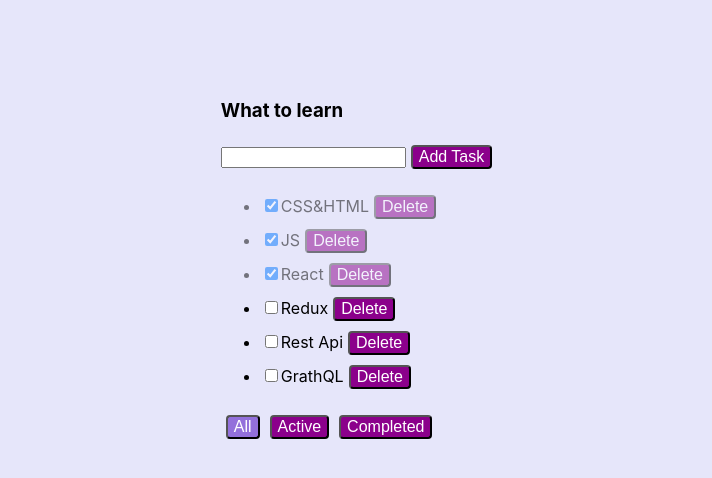
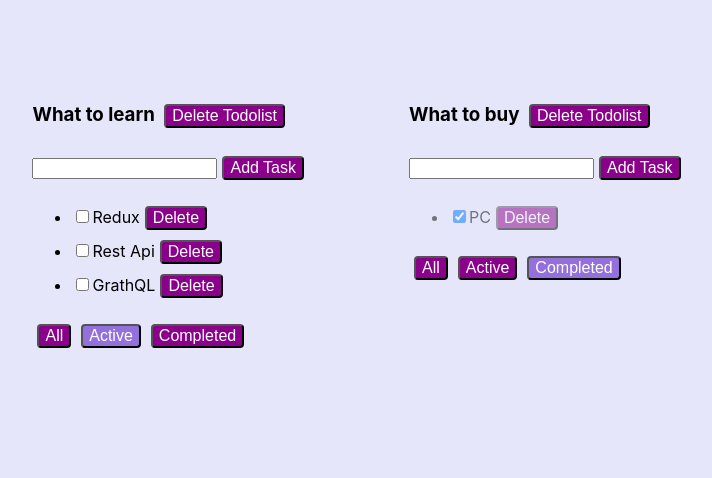
Before and after one commit to VeloboSAS/todolistTS, a React (Create React App) app: page / in a window 1280 px wide. Shown: the top 478 px of the page, without its empty margins (281-993 px from the left). Built offline with nearby package versions, Linux system fonts and the light colour scheme.

Commit message:
add, delete todolist

```diff
--- a/src/App.tsx
+++ b/src/App.tsx
@@ -1,68 +1,106 @@
-import React, { useState } from "react";
+import { useState } from "react";
 import { v4 } from "uuid";
 import "./App.css";
-import {  Todolist } from "./component/todolist/todolist";
+import { Todolist } from "./component/todolist/todolist";
 
 export type FilterValuesType = "all" | "completed" | "active";
 
+type TodolistType = {
+  id: string;
+  title: string;
+  filter: FilterValuesType;
+};
+
 function App() {
-  let [tasks, setTasks] = useState([
+
+  function removeTask(id: string, todolistId: string) {
+    let tasks = tasksObj[todolistId]
+    let filteredTasks = tasks.filter((t) => t.id !== id);
+    tasksObj[todolistId] = filteredTasks
+    setTasks({...tasksObj});
+  }
+
+  function addTask(title: string, todolistId: string) {
+    let newTask = { id: v4(), title: title, isDone: false };
+    let tasks = tasksObj[todolistId]
+    let newTasks = [newTask, ...tasks];
+    tasksObj[todolistId] = newTasks
+    setTasks({...tasksObj});
+  }
+
+  function changeStatus(taskId: string, isDone: boolean, todolistId: string) {
+    let tasks = tasksObj[todolistId]
+    let task = tasks.find((t) => t.id === taskId);
+    if (task) {
+      task.isDone = isDone;
+    }
+    setTasks({...tasksObj});
+  }
+
+  function changeFilter(value: FilterValuesType, todolistId: string) {
+    let todolist = todolists.find((tl) => tl.id === todolistId);
+    if (todolist) {
+      todolist.filter = value;
+      setTodolist([...todolists]);
+    }
+  }
+  let todolistId1 = v4();
+  let todolistId2 = v4();
+
+  let [todolists, setTodolist] = useState<Array<TodolistType>>([
+    { id: todolistId1, title: "What to learn", filter: "active" },
+    { id: todolistId2, title: "What to buy", filter: "completed" },
+  ]);
+
+  let removeTodolist = (todolistId: string) => {
+    let filteredTodolist = todolists.filter(tl => tl.id !==todolistId)
+    setTodolist(filteredTodolist)
+    delete tasksObj[todolistId]
+    setTasks({...tasksObj})
+  }
+
+  let [tasksObj, setTasks] = useState({
+    [todolistId1]: [
       { id: v4(), title: "CSS&HTML", isDone: true },
       { id: v4(), title: "JS", isDone: true },
       { id: v4(), title: "React", isDone: true },
       { id: v4(), title: "Redux", isDone: false },
       { id: v4(), title: "Rest Api", isDone: false },
       { id: v4(), title: "GrathQL", isDone: false },
-  ]);
+    ],
+    [todolistId2]: [
+      { id: v4(), title: "Phone", isDone: false },
+      { id: v4(), title: "PC", isDone: true },
+    ],
+  });
 
-  console.log(tasks);
+  return (
+    <div className="App">
+      {todolists.map((tl) => {
+        let tasksForTodoList = tasksObj[tl.id];
 
-
-  function removeTask(id: string) {
-    let filteredTasks = tasks.filter((t) => t.id !== id);
-    setTasks(filteredTasks);
+        if (tl.filter === "completed") {
+          tasksForTodoList = tasksForTodoList.filter((t) => t.isDone === true);
         }
-
-  function addTask(title: string) {
-    let newTask = { id: v4(), title: title, isDone: false}
-    let newTasks = [newTask, ...tasks]
-    setTasks(newTasks)
-  }
-
-  function changeStatus(taskId: string, isDone: boolean) {
-    let task = tasks.find(t => t.id === taskId)
-    if (task) {
-      task.isDone = isDone
-    }
-    setTasks([...tasks])
-  }
-
-  let [filter, setFilter] = useState<FilterValuesType>("all");
-
-  let tasksForTodoList = tasks;
-
-  if (filter === "completed") {
-    tasksForTodoList = tasks.filter((t) => t.isDone === true);
-  }
-  if (filter === "active") {
-    tasksForTodoList = tasks.filter((t) => t.isDone === false);
-  }
-
-  function changeFilter(value: FilterValuesType) {
-    setFilter(value);
+        if (tl.filter === "active") {
+          tasksForTodoList = tasksForTodoList.filter((t) => t.isDone === false);
         }
 
         return (
-    <div className="App">
           <Todolist
-        title="What to learn"
+            key={tl.id}
+            id={tl.id}
+            title={tl.title}
             tasks={tasksForTodoList}
             removeTask={removeTask}
             changeFilter={changeFilter}
             addTask={addTask}
             changeTaskStatus={changeStatus}
-        filter={filter}
+            filter={tl.filter}
+            removeTodolist={removeTodolist}
           />
+        );
+      })}
     </div>
   );
 }
--- a/src/component/todolist/todolist.module.css
+++ b/src/component/todolist/todolist.module.css
@@ -13,7 +13,6 @@
   box-shadow: 0 12px 16px 0 rgba(0, 0, 0, 0.24),
     0 17px 50px 0 rgba(0, 0, 0, 0.19);
 }
-
 
 .btnActive {
   background-color: MediumPurple;
--- a/src/component/todolist/todolist.tsx
+++ b/src/component/todolist/todolist.tsx
@@ -1,4 +1,4 @@
-import React, { ChangeEvent, useState, KeyboardEvent, ChangeEventHandler } from "react";
+import React, { ChangeEvent, useState, KeyboardEvent } from "react";
 import { FilterValuesType } from "../../App";
 import s from "./todolist.module.css";
 
@@ -9,13 +9,15 @@
 };
 
 type PropsType = {
+  id: string
   title: string;
   tasks: Array<TaskType>;
-  removeTask: (id: string) => void;
-  changeFilter: (value: FilterValuesType) => void;
-  addTask: (title: string) => void;
-  changeTaskStatus:(taskId: string, isDone: boolean) => void
+  removeTask: (id: string, todolistId: string) => void;
+  changeFilter: (value: FilterValuesType, todolistId: string) => void;
+  addTask: (title: string, todolistId: string) => void;
+  changeTaskStatus:(taskId: string, isDone: boolean, todolistId: string) => void
   filter: FilterValuesType
+  removeTodolist: (todolistId: string) => void
 };
 
 export function Todolist(props: PropsType) {
@@ -29,36 +31,38 @@
   const onKeyPressHandler = (e: KeyboardEvent<HTMLInputElement>) => {
     setError(null)
     if (e.key === "Enter") {
-      props.addTask(newTaskTitle);
+      props.addTask(newTaskTitle, props.id);
       setNewTaskTitle("");
     }
   };
 
   const AddTask = () => {
     if(newTaskTitle.trim() !== '') {
-      props.addTask(newTaskTitle);
+      props.addTask(newTaskTitle, props.id);
     setNewTaskTitle("");
   } else {
     setError("Title is required")
-  }
-
-  };
+  }};
 
   const onAllClickHandler = () => {
-    props.changeFilter("all");
+    props.changeFilter("all", props.id);
   };
 
   const onActiveClickHandler = () => {
-    props.changeFilter("active");
+    props.changeFilter("active", props.id);
   };
 
   const onCompletedClickHandler = () => {
-    props.changeFilter("completed");
+    props.changeFilter("completed", props.id);
   };
+
+  const removeTodolist = () => {
+    props.removeTodolist(props.id)
+  }
 
   return (
     <div >
-      <h3>{props.title}</h3>
+      <h3>{props.title} <button onClick={removeTodolist} className={s.btn}>Delete Todolist</button></h3>
       <div>
         <input
           value={newTaskTitle}
@@ -69,13 +73,13 @@
         <button onClick={AddTask} className={s.btn}>Add Task</button>
         {error && <div className="error-message">{error}</div>}
       </div>
-      <ul>
+      <ul >
         {props.tasks.map((task) => {
           const deleteTask = () => {
-            props.removeTask(task.id);
+            props.removeTask(task.id, props.id);
           };
           const onChangeHandler = (e: ChangeEvent<HTMLInputElement>) => {
-            props.changeTaskStatus(task.id, e.currentTarget.checked)
+            props.changeTaskStatus(task.id, e.currentTarget.checked, props.id)
 
           }
           return (
```
Lines whose indentation alone changed are shown as unchanged.
